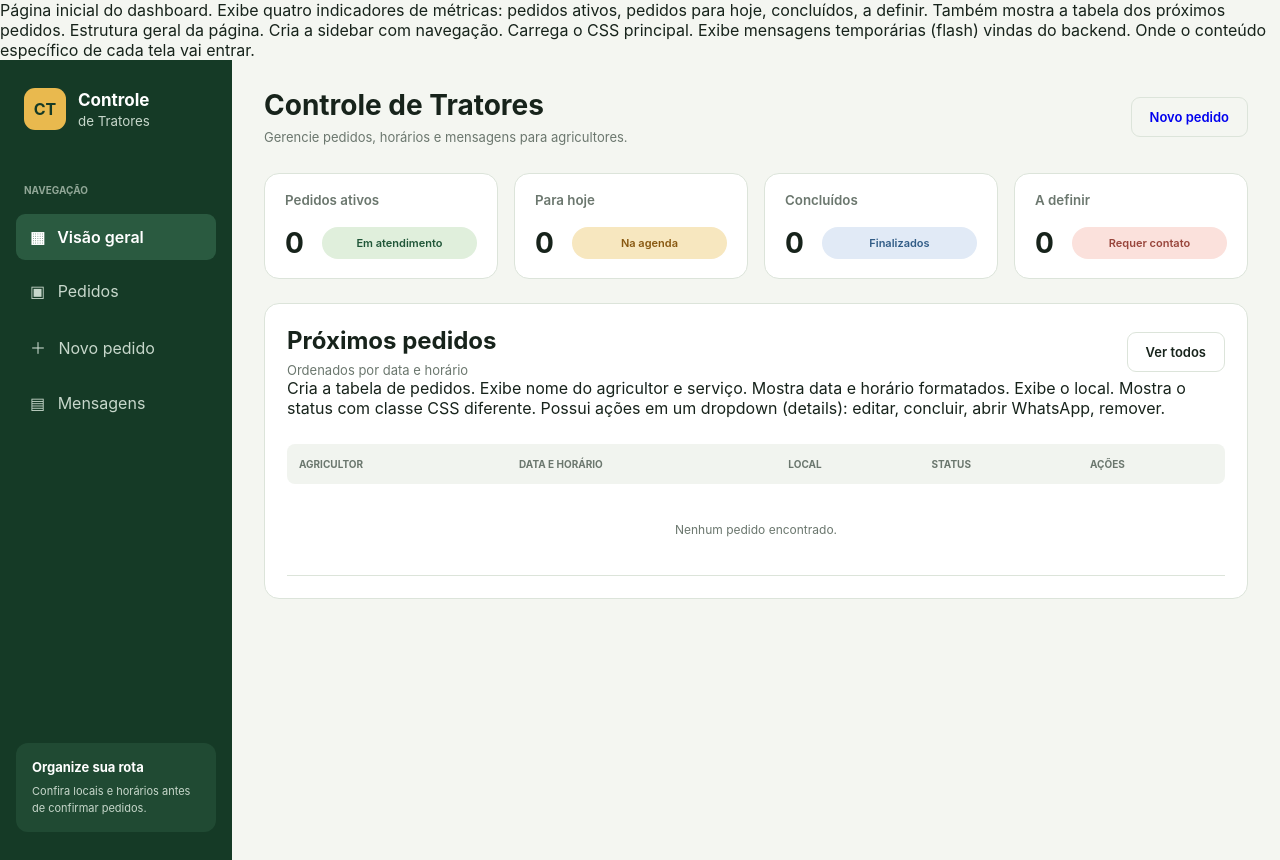
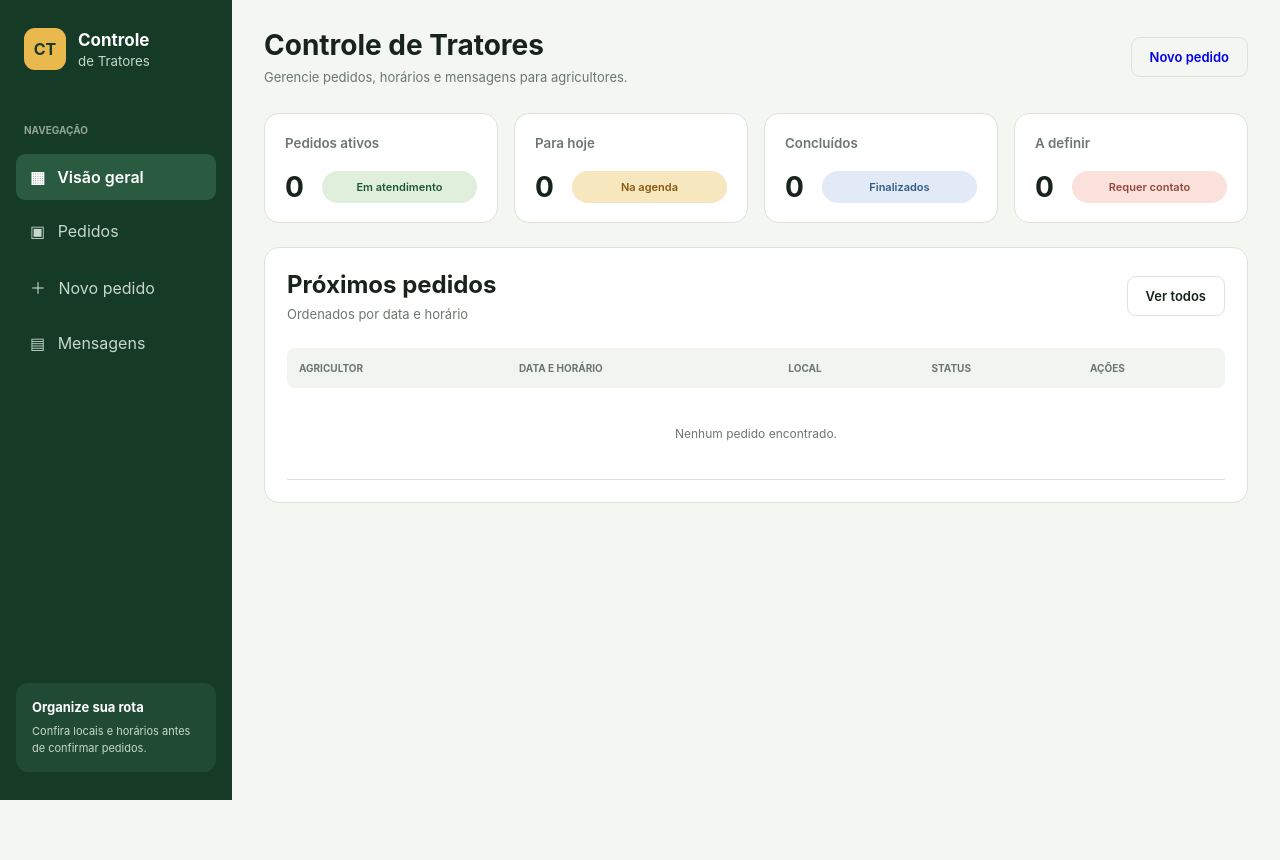
Before and after one commit to Jose-FernandoAL/controle-tratores-web, a Flask app: page / in a window 1280 px wide. After the commit the page ends 800 px from the top, so only its background shows below. Run offline with Flask 3, Linux system fonts and the light colour scheme; data that the repository does not hold is empty; parts of the project's set-up code (start-up, migrations or seed data) failed here and were passed over.

```diff
--- a/templates/_tabela_pedidos.html
+++ b/templates/_tabela_pedidos.html
@@ -1,4 +1,4 @@
-Cria a tabela de pedidos.
+<!-- Cria a tabela de pedidos.
 Exibe nome do agricultor e serviço.
 Mostra data e horário formatados.
 Exibe o local.
@@ -7,7 +7,7 @@ Possui ações em um dropdown (details):
 editar,
 concluir,
 abrir WhatsApp,
-remover.
+remover. -->
 
 
 
--- a/templates/base.html
+++ b/templates/base.html
@@ -1,8 +1,8 @@
-Estrutura geral da página.
+<!-- Estrutura geral da página.
 Cria a sidebar com navegação.
 Carrega o CSS principal.
 Exibe mensagens temporárias (flash) vindas do backend.
-Onde o conteúdo específico de cada tela vai entrar.
+Onde o conteúdo específico de cada tela vai entrar.  -->
 
 
 
--- a/templates/index.html
+++ b/templates/index.html
@@ -1,10 +1,10 @@
-Página inicial do dashboard.
+<!-- Página inicial do dashboard.
 Exibe quatro indicadores de métricas:
 pedidos ativos,
 pedidos para hoje,
 concluídos,
 a definir.
-Também mostra a tabela dos próximos pedidos.
+Também mostra a tabela dos próximos pedidos -->
 
 {% extends "base.html" %}
 
--- a/templates/mensagens.html
+++ b/templates/mensagens.html
@@ -1,5 +1,5 @@
-Página informativa sobre mensagens.
-Explica que a geração da mensagem é feita pelo botão “WhatsApp” dentro da tabela de pedidos.
+<!-- Página informativa sobre mensagens.
+Explica que a geração da mensagem é feita pelo botão “WhatsApp” dentro da tabela de pedidos. -->
 
 {% extends "base.html" %}
 
--- a/templates/novo_pedido.html
+++ b/templates/novo_pedido.html
@@ -1,6 +1,6 @@
-Página para criar um novo pedido.
+<!-- Página para criar um novo pedido.
 Coleta nome, telefone, serviço, local, duração, se o tempo é indefinido e observações.
-Envia os dados para rota de criação.
+Envia os dados para rota de criação. -->
 
 
 {% extends "base.html" %}
--- a/templates/pedidos.html
+++ b/templates/pedidos.html
@@ -1,8 +1,8 @@
-#Extende o layout base.
+<!--#Extende o layout base.
 #Mostra o título da página.
 #Exibe um botão para criar um novo pedido.
 #Possui um formulário de filtro por status.
-#Inclui a tabela parcial _tabela_pedidos.html
+#Inclui a tabela parcial _tabela_pedidos.html -->
 
 
 
```
Also changed, not shown: templates/editar.html (+4 -4 lines).
